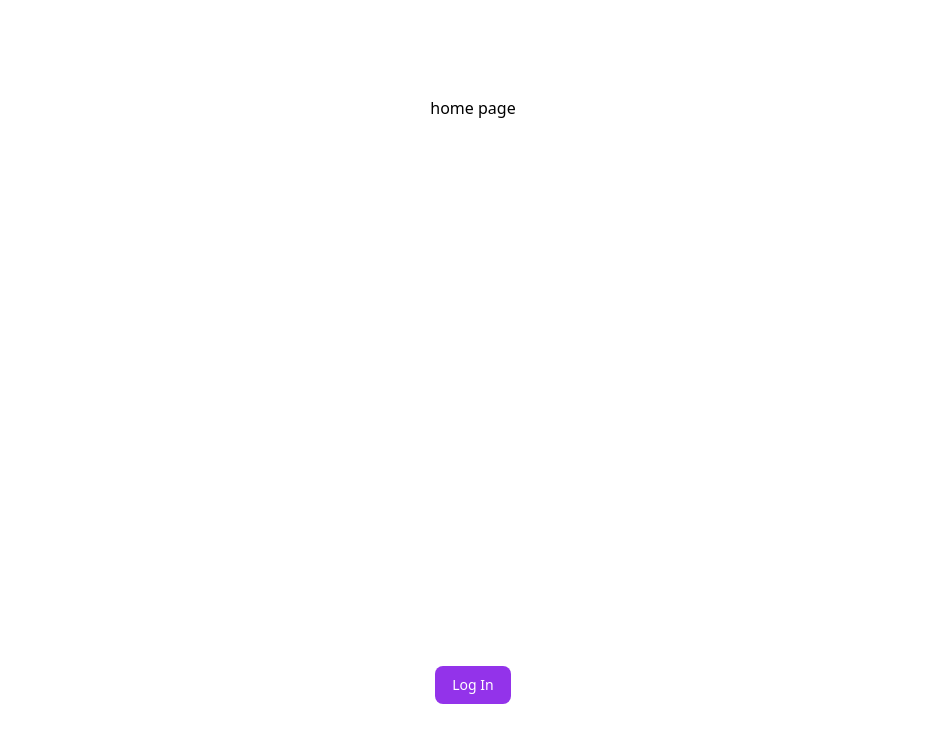
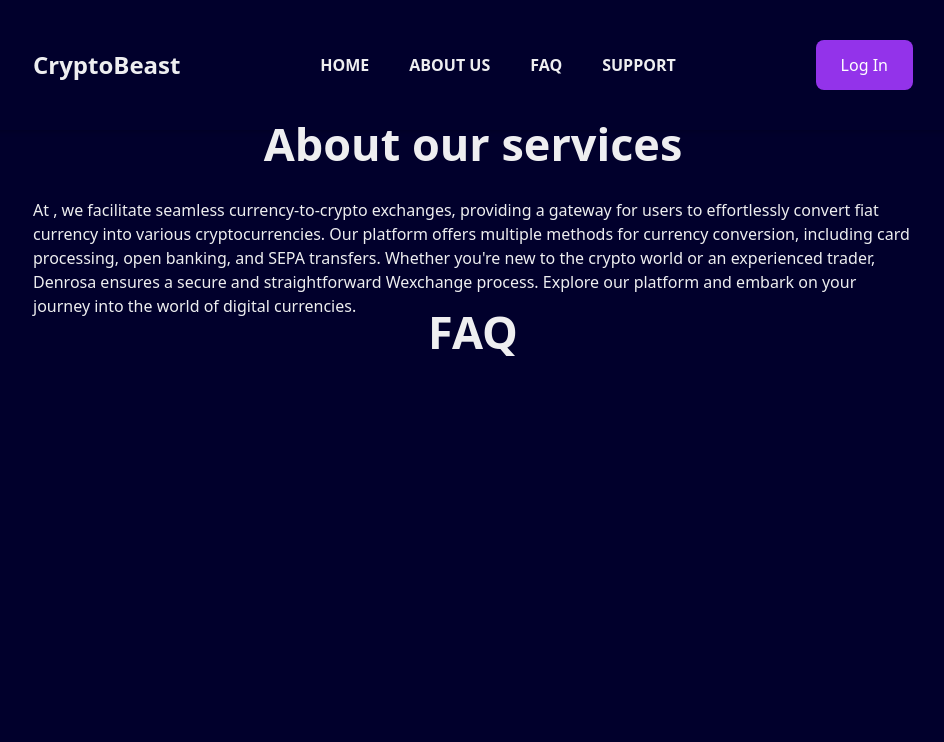
Before and after one commit to IlonaKuzmina/beast, a Next.js app: page / in a window 1280 px wide. Shown: the top 742 px of the page, without its empty margins (167-1111 px from the left). Built offline with nearby package versions, Linux system fonts and the light colour scheme.

Commit message:
Homepage

```diff
--- a/package.json
+++ b/package.json
@@ -10,7 +10,7 @@
   },
   "dependencies": {
     "@windmill/react-ui": "^0.6.0",
-    "next": "14.2.2",
+    "next": "^14.2.2",
     "react": "^18",
     "react-dom": "^18"
   },
--- a/src/app/page.tsx
+++ b/src/app/page.tsx
@@ -5,12 +5,29 @@
 
 export default function Home() {
   return (
-    <main className="flex min-h-screen flex-col items-center justify-between p-24">
-      home page
-
-      <Link href="/log-in">
-        <Button name={"Log In"} />
-      </Link>
+    <main className="flex min-h-screen flex-col items-center justify-start bg-customBackground">
+        <header className="flex justify-between items-center w-full pt-[40px] pb-[40px] px-[200px] shadow-bottom shadow-md text-lightText">
+            <a href="/#">
+                <div class="text-logo font-bold">CryptoBeast</div>
+            </a>
+            <nav className="flex justify-between mx-5 uppercase">
+                <a href="#" className="mx-5 font-semibold">Home</a>
+                <a href="#" className="mx-5 font-semibold">About us</a>
+                <a href="#" className="mx-5 font-semibold">Faq</a>
+                <a href="#" className="mx-5 font-semibold">Support</a>
+            </nav>
+            <a href="/log-in" className="cursor-pointer transition-colors duration-150 font-medium focus:outline-none px-6 py-3 rounded-lg text-md text-white bg-purple-600 border border-transparent active:bg-purple-600 hover:bg-purple-700 focus:ring focus:ring-purple-300">
+                Log In
+            </a>
+        </header>
+        <section className="px-[200px] text-lightText">
+            <h2 className="mb-[40px] text-lg !text-[45px] font-bold text-center">About our services</h2>
+            <div>At , we facilitate seamless currency-to-crypto exchanges, providing a gateway for users to effortlessly convert fiat currency into various cryptocurrencies. Our platform offers multiple methods for currency conversion, including card processing, open banking, and SEPA transfers. Whether you're new to the crypto world or an experienced trader, Denrosa ensures a secure and straightforward Wexchange process. Explore our platform and embark on your journey into the world of digital currencies.</div>
+        </section>
+        <section className="px-[200px] text-lightText">
+            <h2 className="mb-[40px] text-lg !text-[45px] font-bold text-center">FAQ</h2>
+        </section>
+        <footer></footer>
     </main>
   );
 }
--- a/tailwind.config.ts
+++ b/tailwind.config.ts
@@ -13,15 +13,20 @@
       },
       colors:{
         primary: "",
-        secondaryText: "#374151",
+        secondaryText: "#000000",
         accentLight: "#f3e8ff",
         accentDark: "#9333ea",
+        customBackground: "#01002c",
+        lightText: "#eeeef0",
       },
       backgroundImage: {
         "gradient-radial": "radial-gradient(var(--tw-gradient-stops))",
         "gradient-conic":
           "conic-gradient(from 180deg at 50% 50%, var(--tw-gradient-stops))",
       },
+      fontSize: {
+        "logo": "24px",
+      },
     },
   },
   plugins: [],
```
Also changed, not shown: 1 other file (tests, documents, lock files or other folders).
